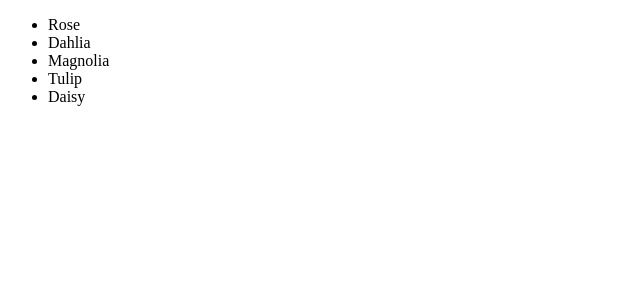
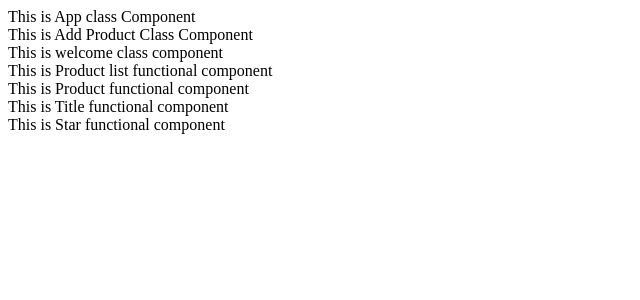
Before and after one commit to programmingwithharsh/react_nov25, a React (Vite) app: page / in a window 1280 px wide. Shown: the top 300 px of the page, without its empty margins (0-640 px from the left). Built offline with nearby package versions, Linux system fonts and the light colour scheme.

Commit message:
Added class and functional components

```diff
--- /dev/null
+++ b/src/AddProduct.jsx
@@ -0,0 +1,6 @@
+import React from "react";
+export default class AddProduct extends React.Component {
+    render() {
+        return <div>This is Add Product Class Component</div>
+    }
+}
--- /dev/null
+++ b/src/App.jsx
@@ -0,0 +1,21 @@
+import React from "react";
+import AddProduct from "./AddProduct";
+import Welcome from "./Welcome";
+import ProductList from "./ProductList";
+import Product from "./Product";
+import Title from "./Title";
+import Star from "./Star";
+
+export default class App extends React.Component { // Exporting a component
+    render() { // lifecycle
+        return <div>
+            <div>This is App class Component</div>
+            <AddProduct />
+            <Welcome />
+            <ProductList />
+            <Product />
+            <Title />
+            <Star />
+        </div>
+    }
+}
--- /dev/null
+++ b/src/Product.jsx
@@ -0,0 +1,3 @@
+export default function Product() {
+    return <div>This is Product functional component</div>
+}
--- /dev/null
+++ b/src/ProductList.jsx
@@ -0,0 +1,3 @@
+export default function ProductList() {
+    return <div>This is Product list functional component</div>
+}
--- /dev/null
+++ b/src/Star.jsx
@@ -0,0 +1,3 @@
+export default function Star() {
+    return <div>This is Star functional component</div>
+}
--- /dev/null
+++ b/src/Title.jsx
@@ -0,0 +1,3 @@
+export default function Title() {
+    return <div>This is Title functional component</div>
+}
--- /dev/null
+++ b/src/Welcome.jsx
@@ -0,0 +1,6 @@
+import React from "react";
+export default class Welcome extends React.Component {
+    render() {
+        return <div>This is welcome class component</div>
+    }
+}
--- a/src/main.jsx
+++ b/src/main.jsx
@@ -1,21 +1,7 @@
 import { createRoot } from 'react-dom/client'; // Importing es6 module
 import React from 'react';
-
-let message = 'programming with Harsh';
-const flowers = ["Rose", "Dahlia", "Magnolia", "Tulip", "Daisy"];
-
-// Without JSX
-const element1 = React.createElement("h1", {}, "Programming with Harsh");
-const element2 = React.createElement("ul", {}, flowers.map((item, index) => React.createElement("li", { key: index }, item)));
-
-// With JSX
-const element3 = <h1>Programming with Harsh 2+2 is {2 + 2}</h1>;
-const element4 = <ul>
-  {flowers.map((item, index) => (
-    <li key={index}>{item}</li>
-  ))}
-</ul>
+import App from './App'; // Import App component
 
 createRoot(document.getElementById('root')).render(
-  element4
+  <App />
 )
```
Also changed, not shown: src/main copy.jsx (added, +21 -0 lines).
